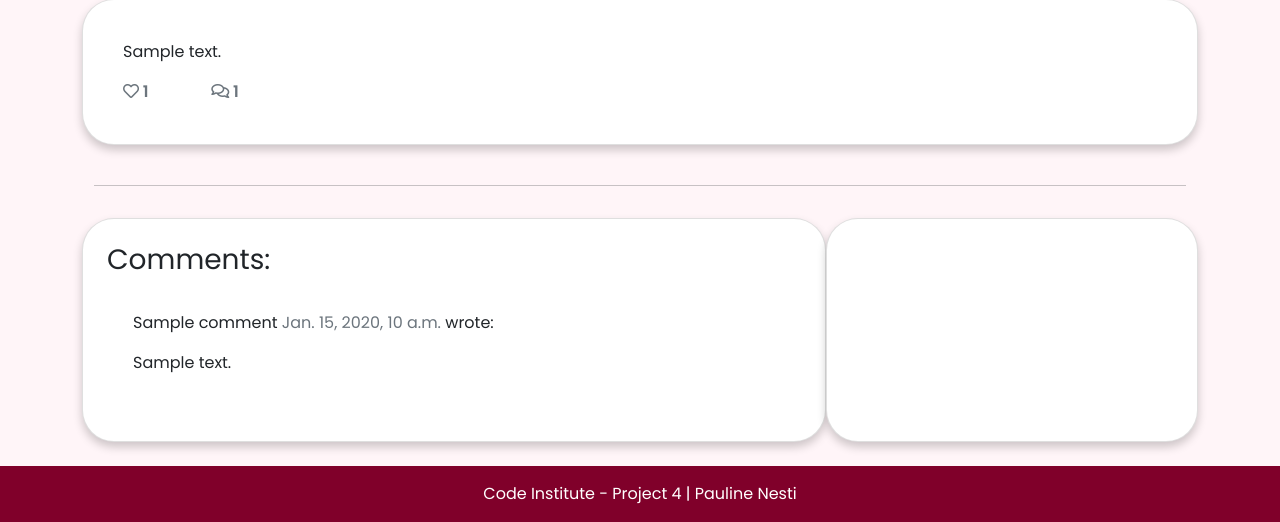
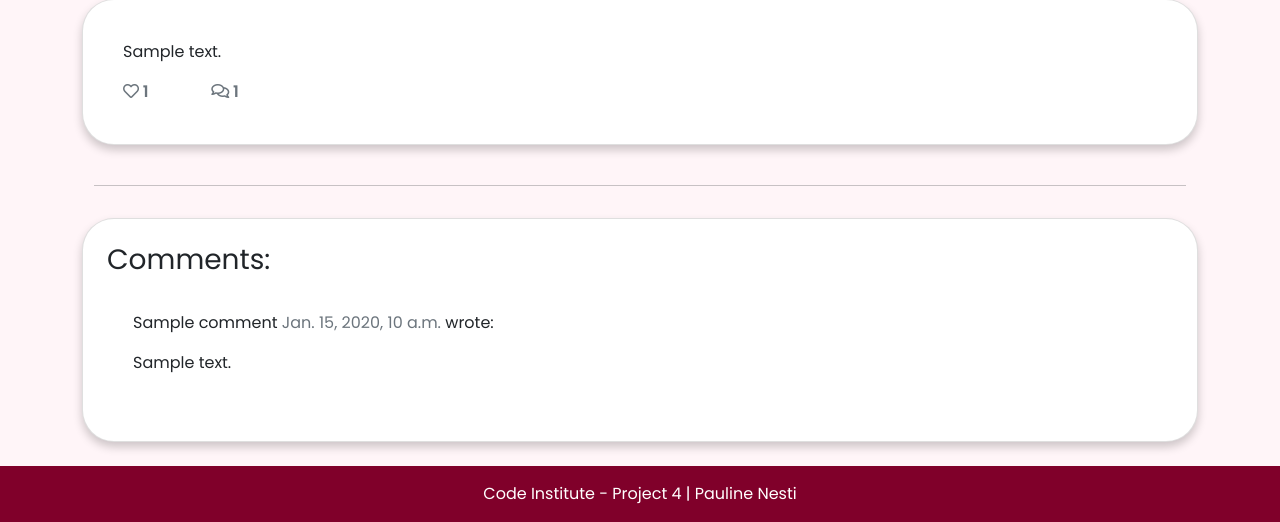
Before and after one commit to Rackstorm/Code-Institute-Project-4, a Django app: a page that uses templates/post_detail.html in a window 1280 px wide. Shown: the part 312-834 px from the top of the page. Run offline with Django 3.2, Linux system fonts and the light colour scheme; tables that the repository leaves empty hold one stand-in row (values such as "Sample post"); some libraries are stand-ins or nearby versions.

Commit message:
Putting comment form and comments into same container

```diff
--- a/recipeexchange/settings.py
+++ b/recipeexchange/settings.py
@@ -31,7 +31,7 @@ TEMPLATES_DIR = os.path.join(BASE_DIR, 'templates')
 SECRET_KEY = os.environ.get('SECRET_KEY')
 
 # SECURITY WARNING: don't run with debug turned on in production!
-DEBUG = False
+DEBUG = True
 
 ALLOWED_HOSTS = ["code-project-4-7bed3136eda4.herokuapp.com", "localhost"]
 
--- a/static/css/style.css
+++ b/static/css/style.css
@@ -57,6 +57,7 @@ body {
     border-radius: 2em;
     text-align: left;
     box-shadow: 0 5px 10px rgba(0, 0, 0, .2);
+    width: 100%;
 }
 
 
--- a/templates/post_detail.html
+++ b/templates/post_detail.html
@@ -106,12 +106,6 @@
                         {{ comment.body | linebreaks }}
                     </div>
                     {% endfor %}
-                </div>
-            </div>
-
-            <!-- Comment Form Section -->
-            <div class="col-md-4 card mb-4 mt-3 ">
-                <div class="card-body">
                     {% if commented %}
                     <!-- Display a success message if the comment is awaiting approval -->
                     <div class="alert alert-success" role="alert">
@@ -132,6 +126,8 @@
                     {% endif %}
                 </div>
             </div>
+
+
         </div>
     </div>
 </div>
```
Also changed, not shown: README.md.
